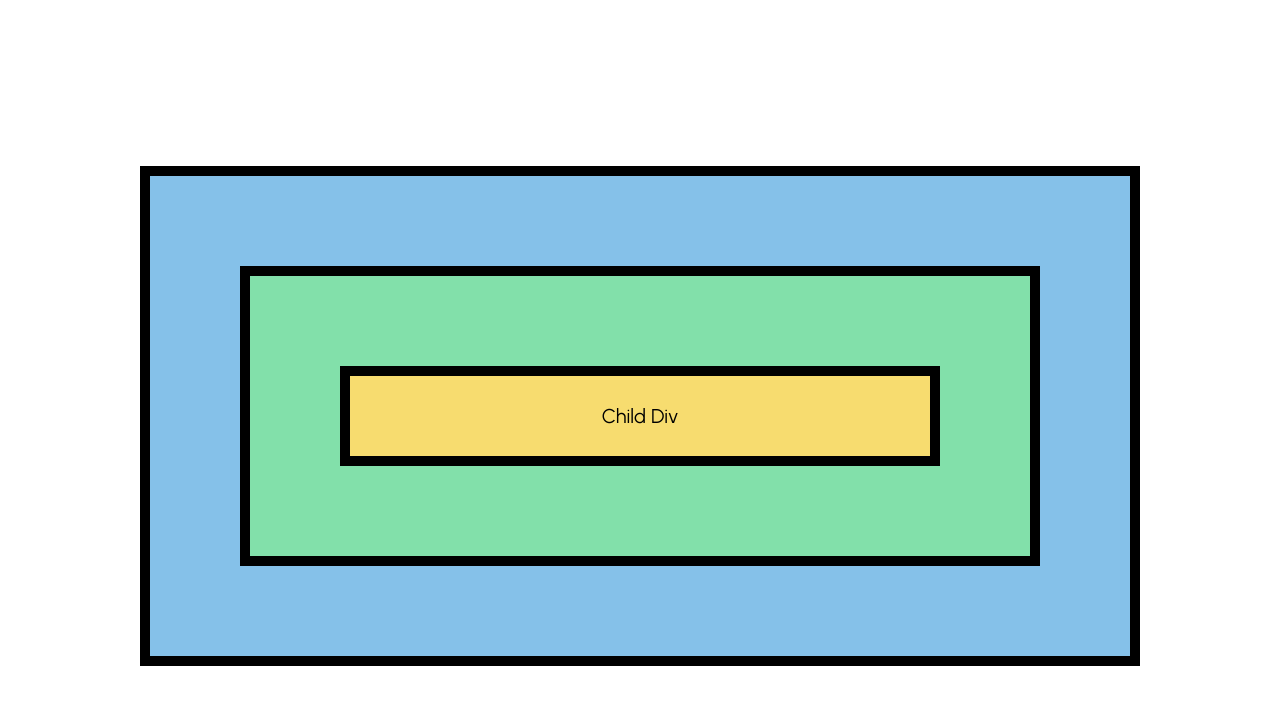
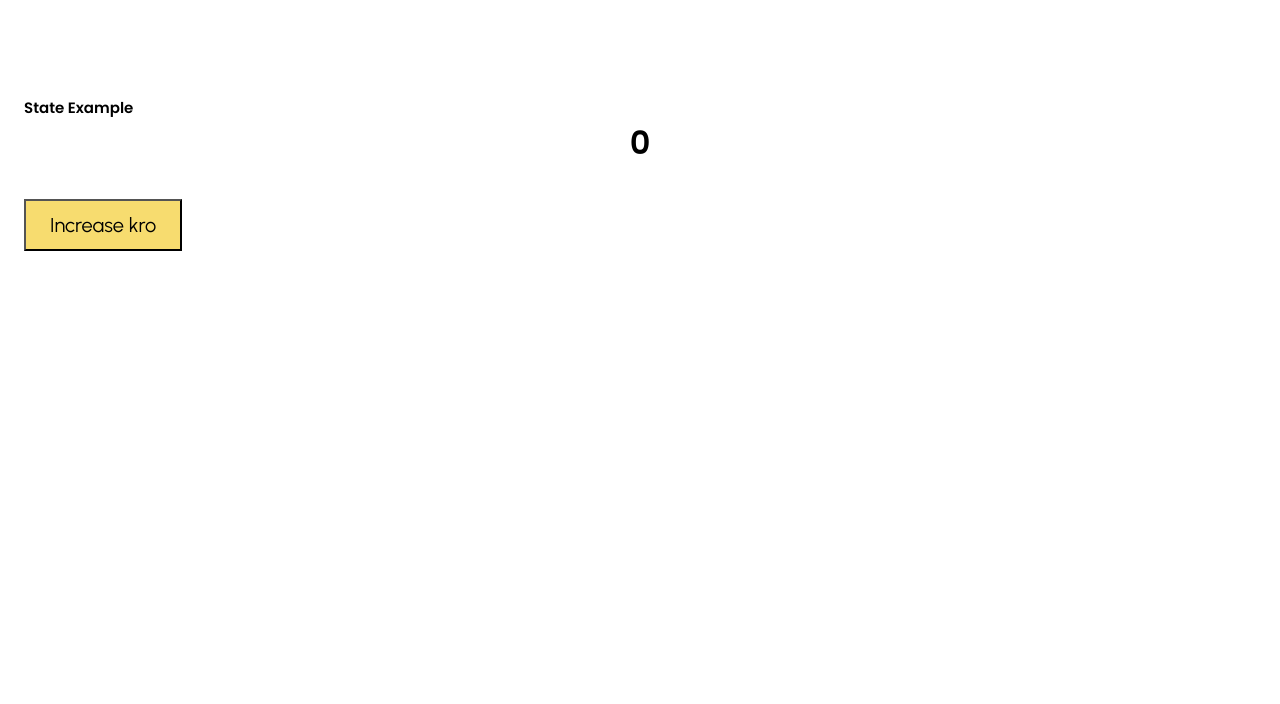
Before and after one commit to munsifniazi/ReactDevelopment, a React (Vite) app in the folder 02React/: page / in a window 1280 px wide. Shown: the top 704 px of the page. Built offline with nearby package versions, Linux system fonts and the light colour scheme.

Commit message:
Update App.jsx

```diff
--- a/02React/src/App.jsx
+++ b/02React/src/App.jsx
@@ -2,10 +2,12 @@ import React from 'react';
 import EventsHandling from './components/EventsHandling';
 import EventProps from './EventProps';
 import EventPrac from './EventPrac';
-import {EventPropagation} from './EventPropagation';
+import { EventPropagation } from './EventPropagation';
+import State from './components/hooks/State';
 // import NetflixSeries from './components/NetflixSeries';
 // import Profile from './components/Profile';
 // import './components/Netflix.css';
+import './components/EV.css';
 
 const App = () => {
   return (
@@ -16,7 +18,8 @@ const App = () => {
       {/* <EventsHandling /> */}
       {/* <EventProps /> */}
       {/* <EventPrac /> */}
-      <EventPropagation />
+      {/* <EventPropagation /> */}
+      <State />
     </section>
   );
 };
```
